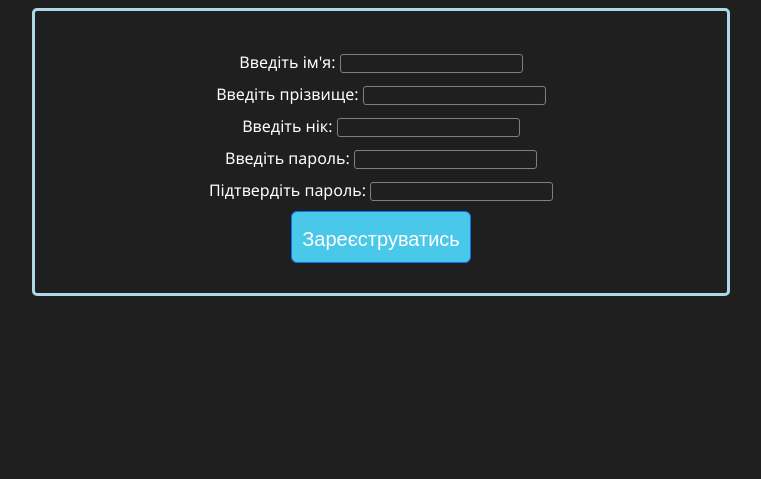
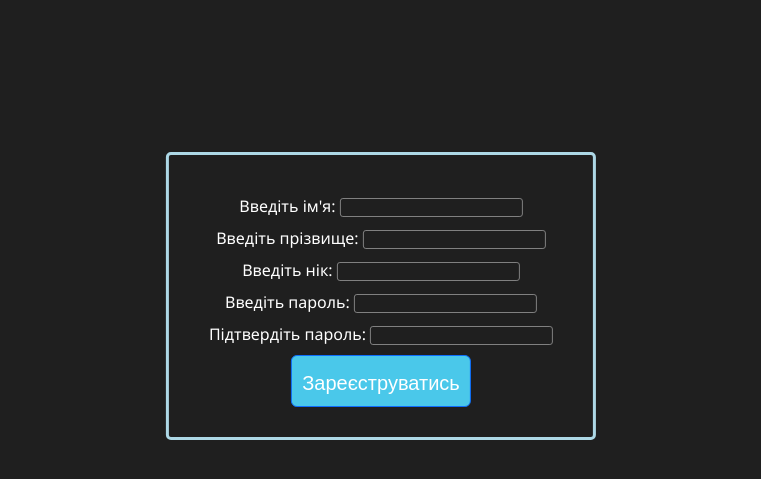
Before and after one commit to sanyaswee/infocygan, a Django app: page /registration/ in a window 1280 px wide. Shown: the top 479 px of the page, without its empty margins (259-1020 px from the left). Run offline with Django 4.2, Linux system fonts and the light colour scheme.

Commit message:
Vertically centered

```diff
--- a/infocygan/static/registration/css/registration.css
+++ b/infocygan/static/registration/css/registration.css
@@ -1,6 +1,7 @@
 body {
 	text-align: center;
 	background-color: #1F1F1F;
+	position: relative;
 }
 
 label {
@@ -26,8 +27,7 @@ input:hover {
 
 .registration-window {
 	display: inline-block;
-
-	width: 50%;
+	margin: auto;
 
 	border-style: solid;
 	border-color: lightblue;
@@ -35,6 +35,12 @@ input:hover {
 	border-width: 3px;
 
 	padding: 30px;
+
+	position: absolute;
+  	top: 50%;
+  	left: 50%;
+  	-ms-transform: translate(-50%, 50%);
+  	transform: translate(-50%, 50%);
 }
 
 .input-line {
```
